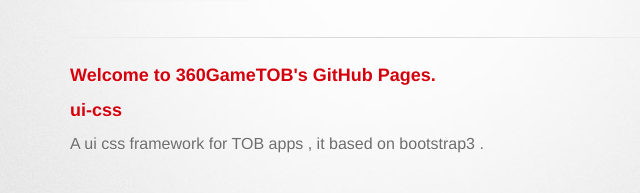
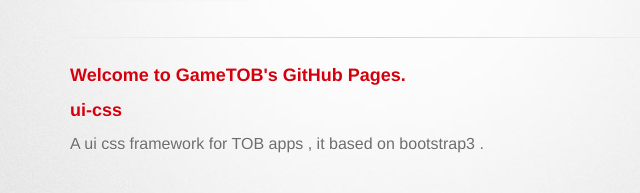
Before and after one commit to GameTOB/gametob.github.io, a plain HTML site: page index.html in a window 1280 px wide. Shown: the part 178-371 px from the top of the page, 260-900 px from the left. Drawn offline with Linux system fonts and the light colour scheme.

Commit message:
Update index.html

```diff
--- a/index.html
+++ b/index.html
@@ -29,7 +29,7 @@
 
         <section id="main_content">
           <h3>
-<a id="welcome-to-360gametobs-github-pages" class="anchor" href="#welcome-to-360gametobs-github-pages" aria-hidden="true"><span class="octicon octicon-link"></span></a>Welcome to 360GameTOB's GitHub Pages.</h3>
+<a id="welcome-to-360gametobs-github-pages" class="anchor" href="#welcome-to-360gametobs-github-pages" aria-hidden="true"><span class="octicon octicon-link"></span></a>Welcome to GameTOB's GitHub Pages.</h3>
 
 <h3>
 <a id="ui-css" class="anchor" href="/ui-css" aria-hidden="true"><span class="octicon octicon-link"></span></a>ui-css</h3>
```
